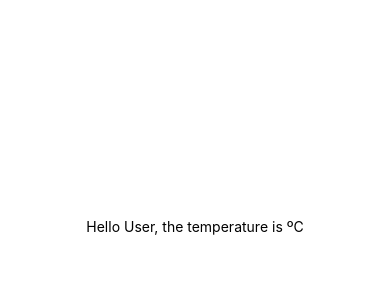
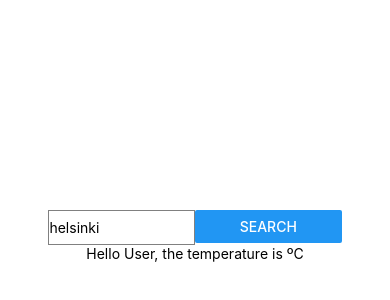
Before and after one commit to mohanprasath/weather-app, a React Native app: screen / in a window 390 px wide. Shown: the part 196-496 px from the top of the page. Built offline with nearby package versions, Linux system fonts and the light colour scheme; no server answers.

Commit message:
CYCLE 2 - DONE

```diff
--- a/App.js
+++ b/App.js
@@ -1,6 +1,7 @@
 import { StatusBar } from "expo-status-bar";
 import React, { useState, useEffect } from "react";
-import { StyleSheet, Text, View } from "react-native";
+import { StyleSheet, Text, View, TextInput, Button } from "react-native";
+import SearchCity from "./components/SearchCity";
 
 const axios = require("axios");
 
@@ -17,6 +18,10 @@ export default function App() {
   }, []);
 
   function load() {
+    console.log(
+      cityName,
+      `${API_URL}q=${cityName}&units=${unitSystem}&appid=${api_key}`
+    );
     axios
       .get(`${API_URL}q=${cityName}&units=${unitSystem}&appid=${api_key}`)
       .then(function (response) {
@@ -36,6 +41,7 @@ export default function App() {
 
   return (
     <View style={styles.container}>
+      <SearchCity cityName={cityName} load={load} setCityName={setCityName} />
       <Text>
         Hello User, the temperature is {temperature}º
         {unitSystem === "metric" ? "C" : "F"}
--- /dev/null
+++ b/components/SearchCity.js
@@ -0,0 +1,35 @@
+import React from "react";
+import { View, TextInput, Button, StyleSheet } from "react-native";
+
+export default function SearchCity({ cityName, load, setCityName }) {
+  return (
+    <View
+      style={{
+        paddingTop: 20,
+        flexDirection: "row",
+        paddingLeft: 20,
+        paddingRight: 20,
+      }}
+    >
+      <View style={{ flex: 1 }}>
+        <TextInput
+          style={{ height: 35, borderColor: "gray", borderWidth: 1 }}
+          name="cityName"
+          value={cityName}
+          placeholder="Enter the city name here"
+          onChangeText={(text) => setCityName(text)}
+        />
+      </View>
+      <View style={{ flex: 1 }}>
+        <Button
+          style={{ height: 40, borderColor: "gray", borderWidth: 1 }}
+          title="Search"
+          onPress={load}
+          text="Search"
+        ></Button>
+      </View>
+    </View>
+  );
+}
+
+const styles = StyleSheet.create({});
```
Also changed, not shown: 1 other file (tests, documents, lock files or other folders).
